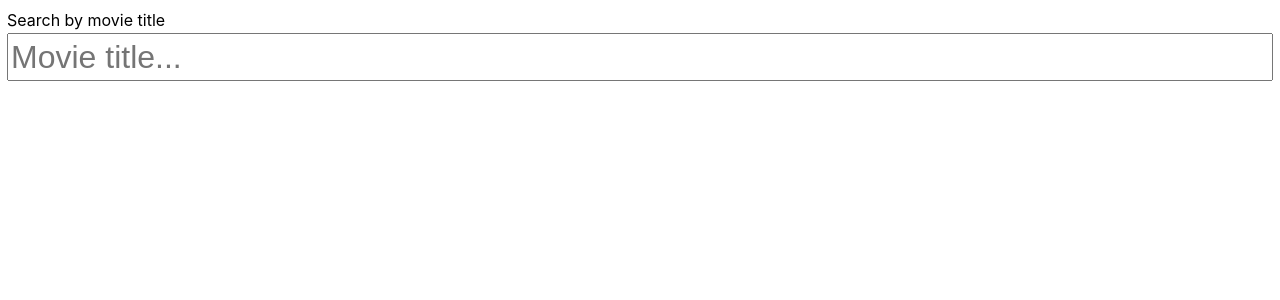
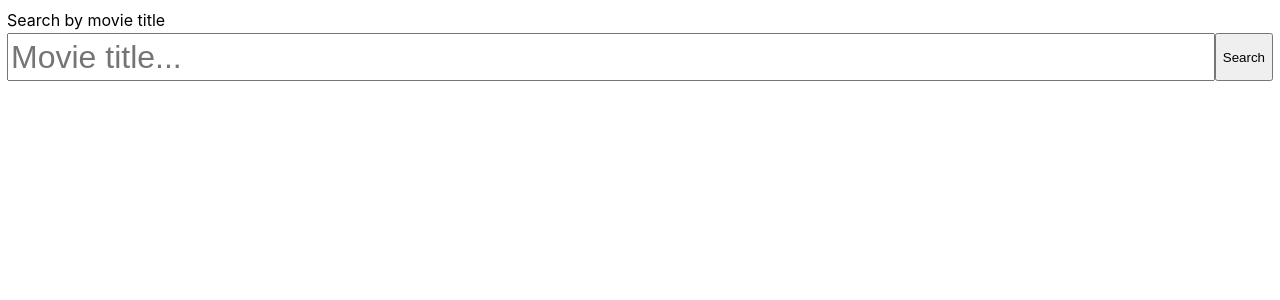
Before and after one commit to damianpoole/TmdSearchWebComponent, a React (Create React App) app: page / in a window 1280 px wide. Shown: the top 300 px of the page. Built offline with nearby package versions, Linux system fonts and the light colour scheme.

Commit message:
CHANGE: Add button to perform search

```diff
--- a/src/App.js
+++ b/src/App.js
@@ -14,7 +14,10 @@ class App extends Component {
 
         this.lastQuery = '';
 
+        this.searchInput = React.createRef();
+
         this.search = this.search.bind(this);
+        this.searchBtnClick = this.searchBtnClick.bind(this);
     }
 
     search(e) {
@@ -36,6 +39,10 @@ class App extends Component {
         search(value).then(this.updateMovies.bind(this));
     }
 
+    searchBtnClick() {
+        this.performSearch(this.searchInput.current.value);
+    }
+
     updateMovies(data) {
         const movies = data
             .filter(x => x.release_date !== '')
@@ -51,11 +58,15 @@ class App extends Component {
             <div className="App">
                 <div className="search">
                     <label htmlFor="search">Search by movie title</label>
-                    <input
-                        id="search"
-                        onKeyDown={this.search}
-                        placeholder="Movie title..."
-                    />
+                    <div className="flex-container">
+                        <input
+                            id="search"
+                            onKeyDown={this.search}
+                            placeholder="Movie title..."
+                            ref={this.searchInput}
+                        />
+                        <button onClick={this.searchBtnClick}>Search</button>
+                    </div>
                 </div>
 
                 <div className="results">
--- a/src/App.scss
+++ b/src/App.scss
@@ -9,6 +9,10 @@
 
     .search {
         padding: 7px;
+
+        .flex-container {
+            display: flex;
+        }
 
         label {
             display: inline-block;
```
Also changed, not shown: 1 other file (tests, documents, lock files or other folders).
